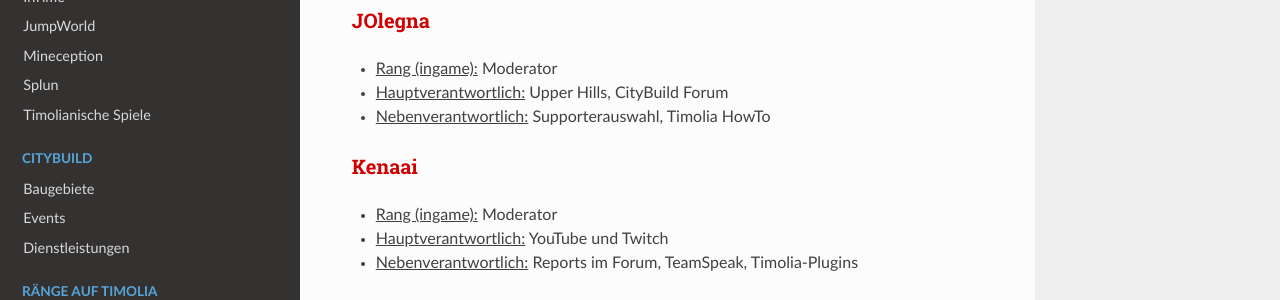
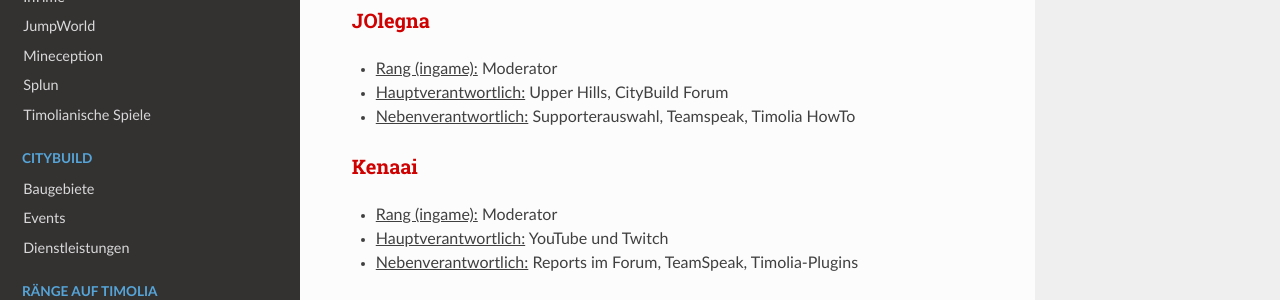
Before and after one commit to TimoliaDE/HowTo, an MkDocs documentation site: the page built from docs/team/members.md, in a window 1280 px wide and 900 px high, scrolled down 1559 px. Shown: the part 151-451 px from the top of the window. Built offline with MkDocs 1.6.1, drawn with Linux system fonts in a browser that asks for light colours; nearby versions of some CDN libraries; old or Windows-style settings are respelled for this version of MkDocs; some of the changed text lies outside the part shown.

Commit message:
Update members.md

```diff
--- a/docs/team/members.md
+++ b/docs/team/members.md
@@ -53,7 +53,7 @@ Moderatoren kümmern sich um das reibungslose Spielererlebnis der verschiedenen
 ### <strong><span style="color:#CF0101">JOlegna</span></strong>
 - <u>Rang (ingame):</u> Moderator
 - <u>Hauptverantwortlich:</u> Upper Hills, CityBuild Forum
-- <u>Nebenverantwortlich:</u> Supporterauswahl, Timolia HowTo
+- <u>Nebenverantwortlich:</u> Supporterauswahl, Teamspeak, Timolia HowTo
 
 ###<strong><span style="color:#CF0101">Kenaai</span></strong>
 - <u>Rang (ingame):</u> Moderator
@@ -232,10 +232,6 @@ Sie stehen für alle grundlegenden Fragen und Reports zur Verfügung und sind di
 - <u>Hauptverantwortlich:</u> Bug melden Forum, Bugs und Spielfehler
 - <u>Nebenverantwortlich:</u> Map-Einsendungen, Testen der Games-Maps
 
-###<strong><span style="color:#E4D100">Sinzilla</span></strong>
-- <u>Rang (ingame):</u> Supporter
-- <u>Nebenverantwortlich:</u> YouTuber-Events
-
 ### <strong><span style="color:#E4D100">SpaceJumper</span></strong>
 - <u>Rang (ingame):</u> Supporter
 
```
